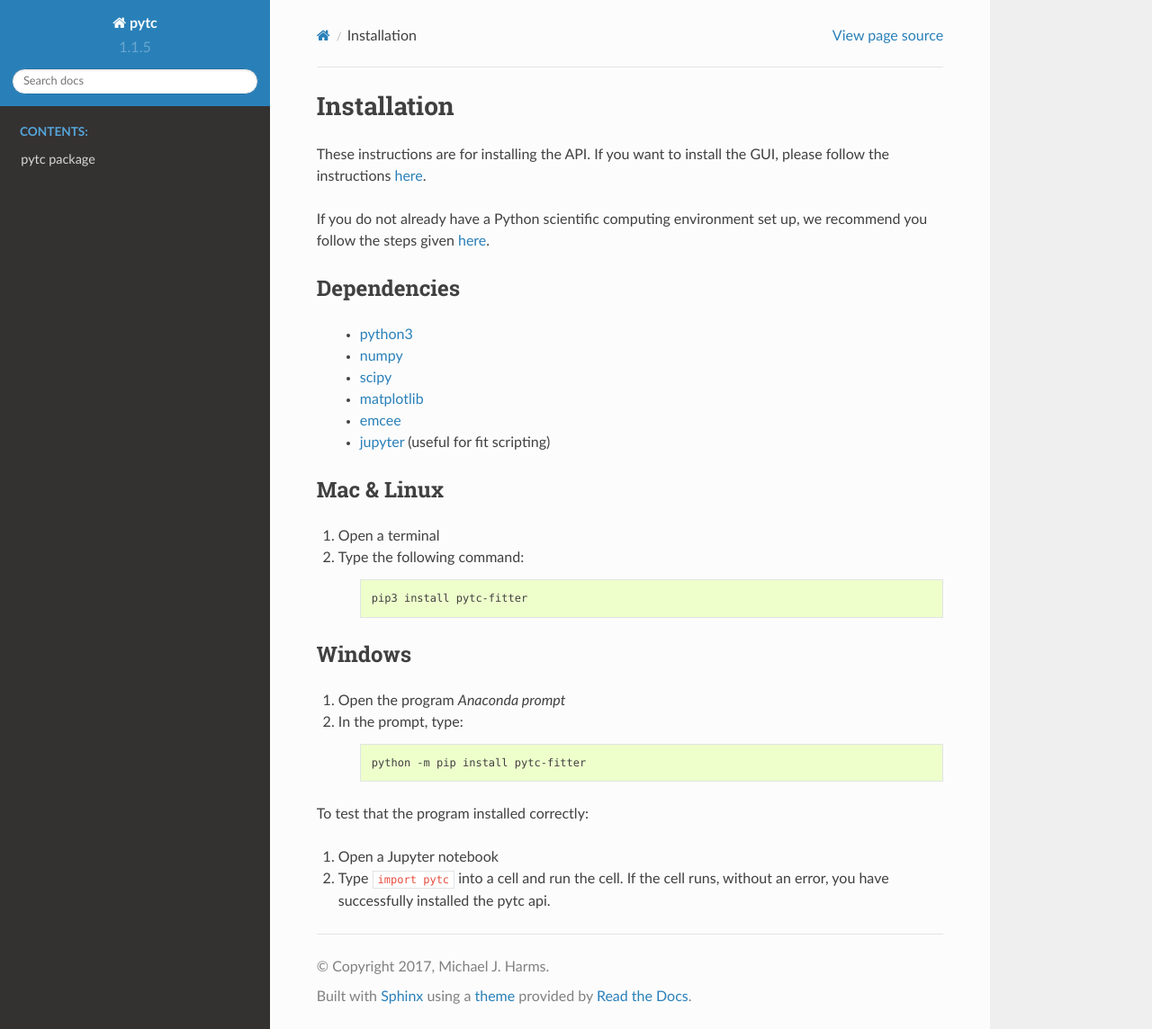
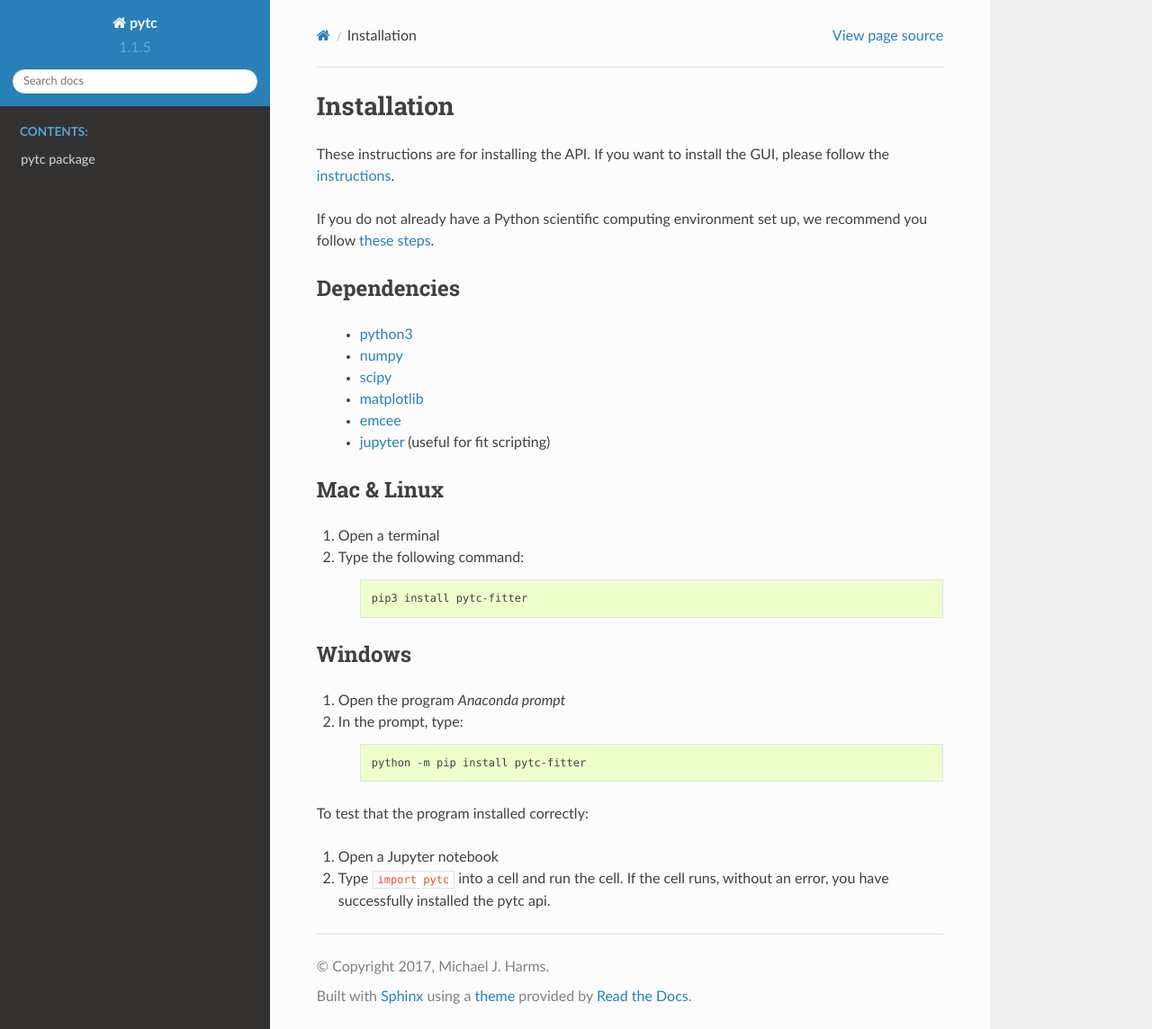
Before and after one commit to harmslab/pytc, a Sphinx documentation site: the page built from docs/source/installation.rst, in a window 1280 px wide and 1144 px high. Shown: the whole window at 90% size. Built offline with Sphinx 7.4.7 and the Read the Docs theme 2.0.0, drawn with Linux system fonts in a browser that asks for light colours.

Commit message:
minor cleanup

```diff
--- a/docs/source/global_models/template.rst
+++ b/docs/source/global_models/template.rst
@@ -12,6 +12,7 @@ A longer description of the model, if desired/needed.
 Scheme
 ~~~~~~
 DIRECTIONS: Put a png image describing the scheme in the "docs/source/global_models" folder and link to it here.
+
 .. image:: assembly-auto-inhibition_scheme.png
     :scale: 25%
     :alt: model scheme
@@ -35,6 +36,7 @@ Parameters
 ~~~~~~~~~~
 
 DIRECTIONS: Update the table, using the description in the first data row.
+
 +---------------------------------+------------------------------+----------------------------+---------------+
 |parameter                        | variable                     | parameter name             | class         |
 +=================================+==============================+============================+===============+
@@ -54,6 +56,7 @@ Required data for each experiment
 ~~~~~~~~~~~~~~~~~~~~~~~~~~~~~~~~~
 
 DIRECTIONS: Update the table, using the description in the first data row.
+
 +---------------------------------+--------------------------------------+----------------------------+
 |data                             | variable                             | parameter name             |
 +=================================+======================================+============================+
--- a/docs/source/index.rst
+++ b/docs/source/index.rst
@@ -113,9 +113,9 @@ Fit a :math:`Ca^{2+}/EDTA` binding experiment to a single-site binding model.
 GUI
 ===
 
-The GUI is installed separately from the API. Instructions are
-`here <https://pytc-gui.readthedocs.io/en/latest/installation.html>`_.  The GUI
-docs are `here <https://pytc-gui.readthedocs.io/en/latest/>`_.  An animated gif
+The GUI is installed separately from the API.
+`Instructions are here <https://pytc-gui.readthedocs.io/en/latest/installation.html>`_.
+`GUI docs are here <https://pytc-gui.readthedocs.io/en/latest/>`_.  An animated gif
 showing the GUI in action is below.
 
 .. image:: images/pytc-gui-animation.gif
--- a/docs/source/installation.rst
+++ b/docs/source/installation.rst
@@ -5,10 +5,10 @@ Installation
 ============
 
 These instructions are for installing the API.  If you want to install the GUI,
-please follow the instructions `here <https://pytc-gui.readthedocs.io/en/latest/installation.html>`_.
+please follow the `instructions <https://pytc-gui.readthedocs.io/en/latest/installation.html>`_.
 
 If you do not already have a Python scientific computing environment set up, we recommend
-you follow the steps given `here <https://python-for-scientists.readthedocs.io/en/latest/_pages/install_python.html>`_.
+you follow `these steps <https://python-for-scientists.readthedocs.io/en/latest/_pages/install_python.html>`_.
 
 Dependencies
 ------------
--- a/docs/source/writing_new_models.rst
+++ b/docs/source/writing_new_models.rst
@@ -11,7 +11,7 @@ experiments. Individual models and global models are both appended to
 instances of :code:`pytc.GlobalFit`, which then simultaneously fits parameters
 from all models.
 
-See the `here <indiv_models.html>`_ for descriptions of the individual models
+See `here <indiv_models.html>`_ for descriptions of the individual models
 already implemented. See `here <global_models.html>`_ for the global models
 already implemented.
 
```
Also changed, not shown: docs/source/indiv_models/template.rst (+22 -3 lines), docs/source/global_models/assembly-auto-inhibition_scheme.png (added).
